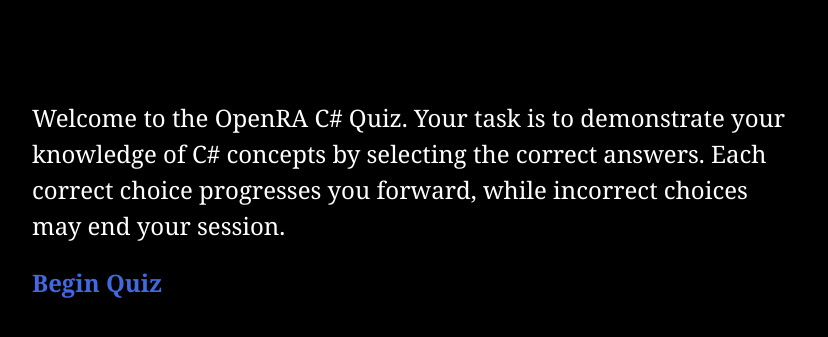
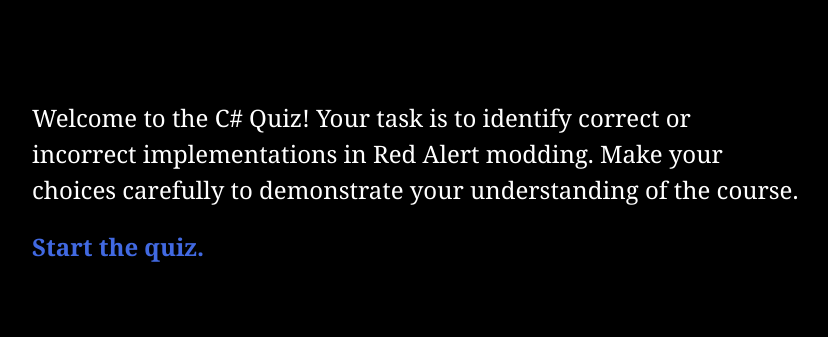
Before and after one commit to jboyce1/CodeWar, a Jekyll site: the page classes/ForeignFire/PittsHattenProject/index.html, which Jekyll copies as it is, in a window 1280 px wide. Shown: the top 337 px of the page, without its empty margins (224-1052 px from the left). Built offline with Jekyll 4.4.1, drawn with Linux system fonts in a browser that asks for light colours; part of the change alters nothing that is shown.

Commit message:
Update index.html

````diff
--- a/classes/ForeignFire/PittsHattenProject/index.html
+++ b/classes/ForeignFire/PittsHattenProject/index.html
@@ -9,226 +9,92 @@
 </head>
 <body>
 <tw-story><noscript><tw-noscript>JavaScript needs to be enabled to play.</tw-noscript></noscript></tw-story>
-<tw-storydata name="OpenRA C# Quiz" startnode="1" creator="Twine" creator-version="2.3.9" format="Harlowe" format-version="3.1.0" ifid="1234ABCD-5678-EFGH-IJKL-9876543210MN" zoom="1" hidden>
+<tw-storydata name="C# Quiz: Red Alert Traits" startnode="1" creator="Twine" creator-version="2.3.9" format="Harlowe" format-version="3.1.0" ifid="5678ABCD-1234-EFGH-IJKL-1234567890MN" zoom="1" hidden>
 
 <tw-passagedata pid="1" name="The Beginning" tags="" position="50,50" size="100,100">
-Welcome to the OpenRA C# Quiz. Your task is to demonstrate your knowledge of C# concepts by selecting the correct answers. Each correct choice progresses you forward, while incorrect choices may end your session.
+Welcome to the C# Quiz! Your task is to identify correct or incorrect implementations in Red Alert modding. Make your choices carefully to demonstrate your understanding of the course.
 
-[[Begin Quiz|Question 1]]
+[[Start the quiz.|Question 1]]
 </tw-passagedata>
 
 <tw-passagedata pid="2" name="Question 1" tags="" position="250,50" size="100,100">
-### Question 1: String New-Line in Red Alert Modding
+<strong>Question 1:</strong> Which of the following demonstrates incorrect usage of the `\n` escape character?
 
-Which of the following snippets **does NOT** correctly demonstrate the use of the `\n` escape character?
+<pre style="font-family: Consolas; font-size: 14px; background-color: #f8f8f8; padding: 10px; border: 1px solid #ddd; border-radius: 5px;">
+string message = $"Unit {self.Info.Name} is out of ammo.\nReload required!";
+</pre>
 
-[[Snippet 1|Incorrect Q1]]
-```csharp
-self.World.AddFrameMessage("Target acquired!\nPrepare for attack.");
-```
-[[Snippet 2|Incorrect Q1]]
-```csharp
-string message = "Unit destroyed.\nFallback immediately!";
-self.World.AddFrameMessage(message);
-```
-[[Snippet 3|Incorrect Q1]]
-```csharp
-self.World.AddFrameMessage($"Resource gained:\n{resourceAmount} credits.");
-```
-[[Snippet 4|Correct Q1]]
-```csharp
-self.World.AddFrameMessage("This is an error \n due to incorrect spacing.");
-```
-[[Snippet 5|Incorrect Q1]]
-```csharp
-self.World.AddFrameMessage("Ammo depleted.\nFind a reload station.");
-```
+<pre style="font-family: Consolas; font-size: 14px; background-color: #f8f8f8; padding: 10px; border: 1px solid #ddd; border-radius: 5px;">
+self.World.AddFrameMessage($"Unit {self.Info.Name} has {self.Health}% health.\nKeep defending!");
+</pre>
+
+<pre style="font-family: Consolas; font-size: 14px; background-color: #f8f8f8; padding: 10px; border: 1px solid #ddd; border-radius: 5px;">
+string alertMessage = "Alert:\nEnemy forces are approaching!";
+self.World.AddFrameMessage(alertMessage);
+</pre>
+
+<pre style="font-family: Consolas; font-size: 14px; background-color: #f8f8f8; padding: 10px; border: 1px solid #ddd; border-radius: 5px;">
+self.World.AddFrameMessage("Warning:\nThis is an error\n.");
+</pre>
+
+<pre style="font-family: Consolas; font-size: 14px; background-color: #f8f8f8; padding: 10px; border: 1px solid #ddd; border-radius: 5px;">
+string invalidUsage = "New-line \\n syntax is not interpreted here.";
+self.World.AddFrameMessage(invalidUsage);
+</pre>
+
+[[Option 1|Incorrect Response]]
+[[Option 2|Incorrect Response]]
+[[Option 3|Incorrect Response]]
+[[Option 4|Correct Response]]
+[[Option 5|Incorrect Response]]
 </tw-passagedata>
 
-<tw-passagedata pid="3" name="Correct Q1" tags="" position="450,50" size="100,100">
-Correct! The snippet incorrectly demonstrates spacing around `\n`, which disrupts readability.
+<tw-passagedata pid="3" name="Question 2" tags="" position="450,50" size="100,100">
+<strong>Question 2:</strong> Which of the following demonstrates incorrect string interpolation in Red Alert modding?
 
-[[Proceed to Question 2|Question 2]]
+<pre style="font-family: Consolas; font-size: 14px; background-color: #f8f8f8; padding: 10px; border: 1px solid #ddd; border-radius: 5px;">
+string message = $"Unit {self.Info.Name} has been destroyed.";
+</pre>
+
+<pre style="font-family: Consolas; font-size: 14px; background-color: #f8f8f8; padding: 10px; border: 1px solid #ddd; border-radius: 5px;">
+self.World.AddFrameMessage($"Target acquired: {target.Name}");
+</pre>
+
+<pre style="font-family: Consolas; font-size: 14px; background-color: #f8f8f8; padding: 10px; border: 1px solid #ddd; border-radius: 5px;">
+string error = $"Error: {self.Info.Name} cannot attack this target.";
+self.World.AddFrameMessage(error);
+</pre>
+
+<pre style="font-family: Consolas; font-size: 14px; background-color: #f8f8f8; padding: 10px; border: 1px solid #ddd; border-radius: 5px;">
+string invalid = "Unit " + self.Info.Name " is under attack.";
+self.World.AddFrameMessage(invalid);
+</pre>
+
+<pre style="font-family: Consolas; font-size: 14px; background-color: #f8f8f8; padding: 10px; border: 1px solid #ddd; border-radius: 5px;">
+string report = $"Unit {self.Info.Name} has {ammoCount} ammo remaining.";
+self.World.AddFrameMessage(report);
+</pre>
+
+[[Option 1|Incorrect Response]]
+[[Option 2|Incorrect Response]]
+[[Option 3|Incorrect Response]]
+[[Option 4|Correct Response]]
+[[Option 5|Incorrect Response]]
 </tw-passagedata>
 
-<tw-passagedata pid="4" name="Incorrect Q1" tags="" position="250,150" size="100,100">
-Your choice was incorrect. The snippet uses the `\n` escape character correctly. Try again.
+<tw-passagedata pid="4" name="Correct Response" tags="" position="1250,50" size="100,100">
+Your choice is correct! Proceed to the next question.
 
-[[Retry Question 1|Question 1]]
+[[Next Question.|Question 2]]
 </tw-passagedata>
 
-<tw-passagedata pid="5" name="Question 2" tags="" position="650,50" size="100,100">
-### Question 2: String Interpolation in Red Alert Modding
+<tw-passagedata pid="5" name="Incorrect Response" tags="" position="1250,150" size="100,100">
+<strong>Error:</strong> Compilation failed.
 
-Which of the following snippets **does NOT** correctly demonstrate string interpolation?
+Your code contains a syntax error and cannot be compiled. Review your choice and try again.
 
-[[Snippet 1|Incorrect Q2]]
-```csharp
-string message = $"Unit {self.Info.Name} is out of ammo.";
-self.World.AddFrameMessage(message);
-```
-[[Snippet 2|Incorrect Q2]]
-```csharp
-self.World.AddFrameMessage($"Unit {actor.Info.Name} destroyed!");
-```
-[[Snippet 3|Incorrect Q2]]
-```csharp
-string resourceMessage = $"Resource collected: {credits} credits.";
-self.World.AddFrameMessage(resourceMessage);
-```
-[[Snippet 4|Correct Q2]]
-```csharp
-self.World.AddFrameMessage("Resource gained: $credits credits.");
-```
-[[Snippet 5|Incorrect Q2]]
-```csharp
-self.World.AddFrameMessage($"Kill count: {actor.KillCount}");
-```
+[[Start Over.|The Beginning]]
 </tw-passagedata>
-
-<tw-passagedata pid="6" name="Correct Q2" tags="" position="850,50" size="100,100">
-Correct! The snippet incorrectly uses `$credits` as a literal string instead of correctly applying string interpolation.
-
-[[Proceed to Question 3|Question 3]]
-</tw-passagedata>
-
-<tw-passagedata pid="7" name="Incorrect Q2" tags="" position="650,150" size="100,100">
-Your choice was incorrect. The snippet correctly demonstrates string interpolation. Try again.
-
-[[Retry Question 2|Question 2]]
-</tw-passagedata>
-
-<tw-passagedata pid="8" name="Question 3" tags="" position="1050,50" size="100,100">
-### Question 3: Conditional Logic in Traits
-
-Which of the following snippets **does NOT** use conditional logic correctly?
-
-[[Snippet 1|Incorrect Q3]]
-```csharp
-if (self.Health &gt; 0)
-    self.World.AddFrameMessage("Unit is alive.");
-```
-[[Snippet 2|Incorrect Q3]]
-```csharp
-if (actor.Health == 0 &amp;&amp; !actor.IsDead)
-    actor.Die();
-```
-[[Snippet 3|Incorrect Q3]]
-```csharp
-if (CurrentAmmoCount &gt; 0 || weapon.IsReloading)
-    FireWeapon();
-```
-[[Snippet 4|Correct Q3]]
-```csharp
-if (stance = "Attack")
-    ApplyAttackStance();
-```
-[[Snippet 5|Incorrect Q3]]
-```csharp
-if (self.IsFlying || actor.HasParachute)
-    DeployParachute();
-```
-</tw-passagedata>
-
-<tw-passagedata pid="9" name="Correct Q3" tags="" position="1250,50" size="100,100">
-Correct! The snippet uses the assignment operator `=` instead of the equality operator `==`, which is incorrect in this context.
-
-[[Proceed to Question 4|Question 4]]
-</tw-passagedata>
-
-<tw-passagedata pid="10" name="Incorrect Q3" tags="" position="1050,150" size="100,100">
-Your choice was incorrect. The snippet correctly demonstrates conditional logic. Try again.
-
-[[Retry Question 3|Question 3]]
-</tw-passagedata>
-
-<tw-passagedata pid="11" name="Question 4" tags="" position="1450,50" size="100,100">
-### Question 4: Using `foreach` Loops in Traits
-
-Which of the following snippets **does NOT** demonstrate proper usage of the `foreach` loop?
-
-[[Snippet 1|Incorrect Q4]]
-```csharp
-foreach (var trait in self.Traits)
-{
-    trait.Tick();
-}
-```
-[[Snippet 2|Incorrect Q4]]
-```csharp
-foreach (string condition in actor.Conditions)
-{
-    ApplyCondition(condition);
-}
-```
-[[Snippet 3|Incorrect Q4]]
-```csharp
-foreach (int damage in damages)
-{
-    ApplyDamage(self, damage);
-}
-```
-[[Snippet 4|Correct Q4]]
-```csharp
-foreach var target in targets
-{
-    AttackTarget(target);
-}
-```
-[[Snippet 5|Incorrect Q4]]
-```csharp
-foreach (var weapon in Weapons)
-{
-    ReloadWeapon(weapon);
-}
-```
-</tw-passagedata>
-
-<tw-passagedata pid="12" name="Correct Q4" tags="" position="1650,50" size="100,100">
-Correct! The snippet is missing parentheses `()` around the loop declaration, making it invalid.
-
-[[Proceed to Question 5|Question 5]]
-</tw-passagedata>
-
-<tw-passagedata pid="13" name="Incorrect Q4" tags="" position="1450,150" size="100,100">
-Your choice was incorrect. The snippet correctly demonstrates a proper `foreach` loop. Try again.
-
-[[Retry Question 4|Question 4]]
-</tw-passagedata>
-
-<tw-passagedata pid="14" name="Question 5" tags="" position="1850,50" size="100,100">
-### Question 5: Method Overriding in Traits
-
-Which of the following snippets **does NOT** correctly demonstrate method overriding?
-
-[[Snippet 1|Incorrect Q5]]
-```csharp
-public override void Created(Actor self)
-{
-    base.Created(self);
-    InitializeAmmoPool();
-}
-```
-[[Snippet 2|Incorrect Q5]]
-```csharp
-public override void Tick(Actor self)
-{
-    base.Tick(self);
-    CheckReloadStatus();
-}
-```
-[[Snippet 3|Incorrect Q5]]
-```csharp
-public override void Attacking(Actor self, Target target)
-{
-    base.Attacking(self, target);
-    ApplyDamageModifiers(target);
-}
-```
-[[Snippet 4|Correct Q5]]
-```csharp
-public void
-
 
 </tw-storydata>
 <script title="Twine engine code" data-main="harlowe">(function(){"use strict";
````
